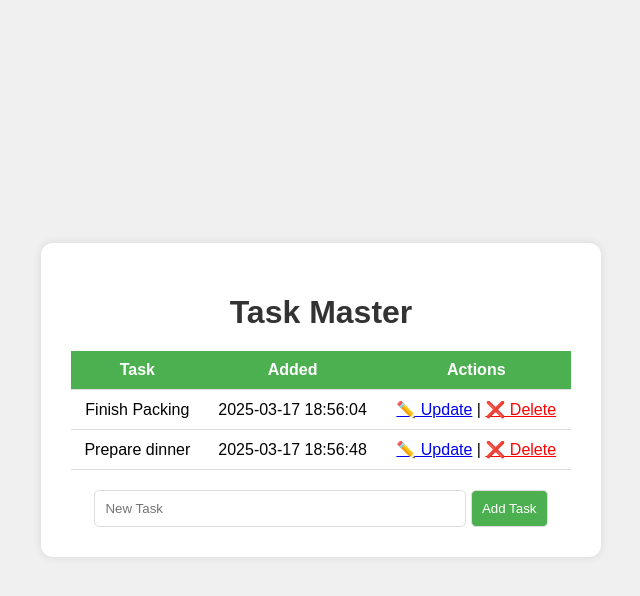
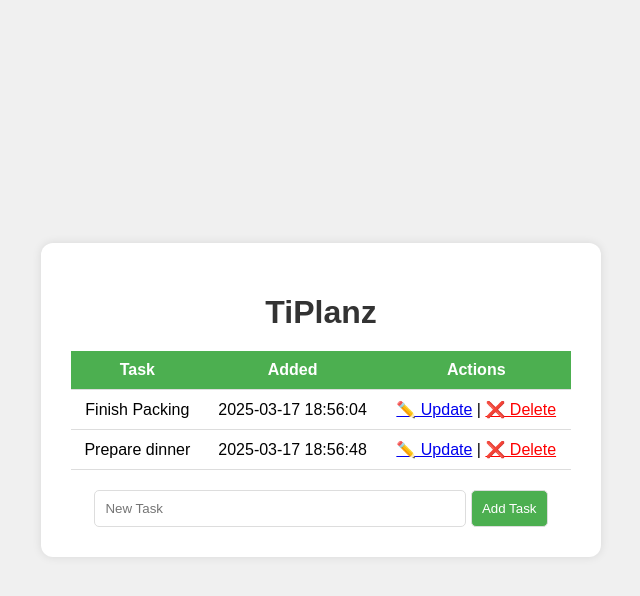
Before and after one commit to Tirthanaik14/Task-Manager, a Flask app: page / in a window 1280 px wide. Shown: the top 596 px of the page, without its empty margins (319-959 px from the left). Run offline with Flask 3, Linux system fonts and the light colour scheme.

Commit message:
Updated app name in HTML file

```diff
--- a/templates/index.html
+++ b/templates/index.html
@@ -2,7 +2,7 @@
 
 {% block body %}
 <div class="content">
-    <h1>Task Master</h1>
+    <h1>TiPlanz</h1>
 
     {% if tasks|length < 1 %}
         <p>No tasks available. Add one below!</p>
```
